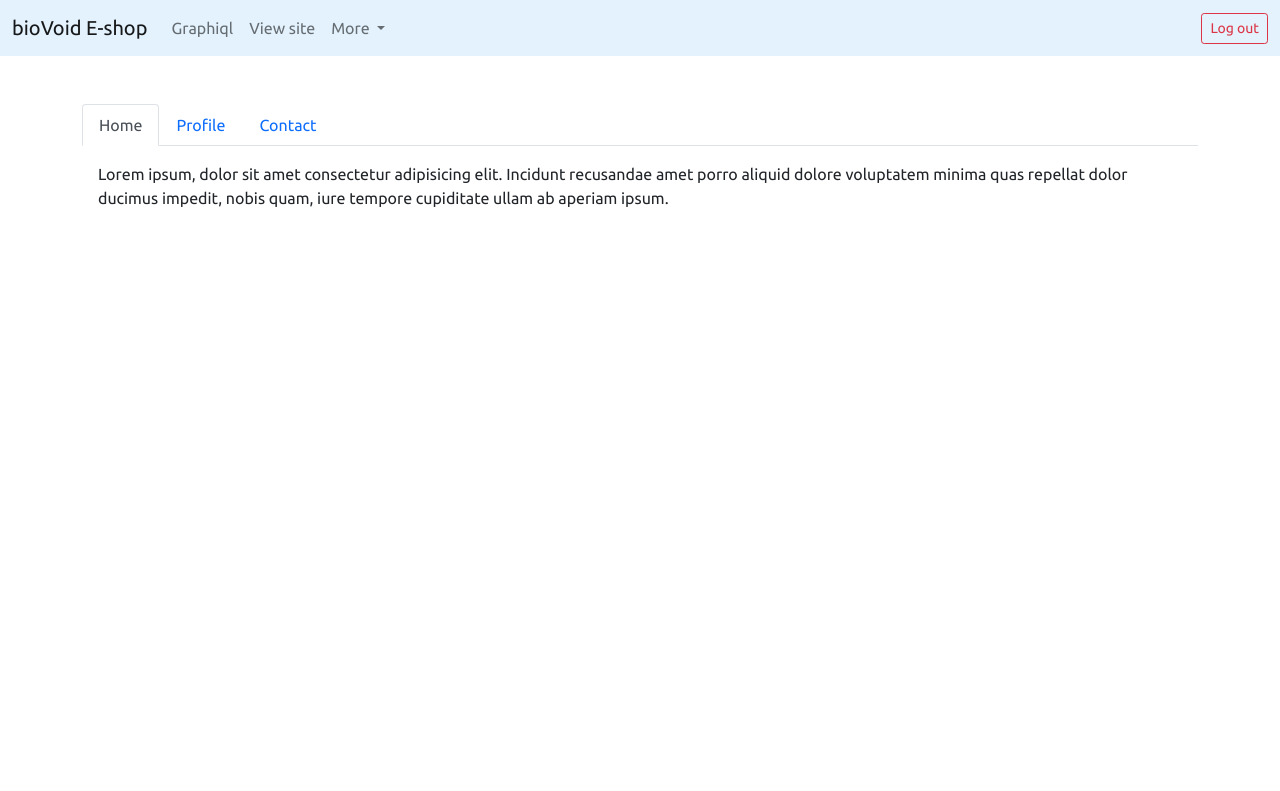
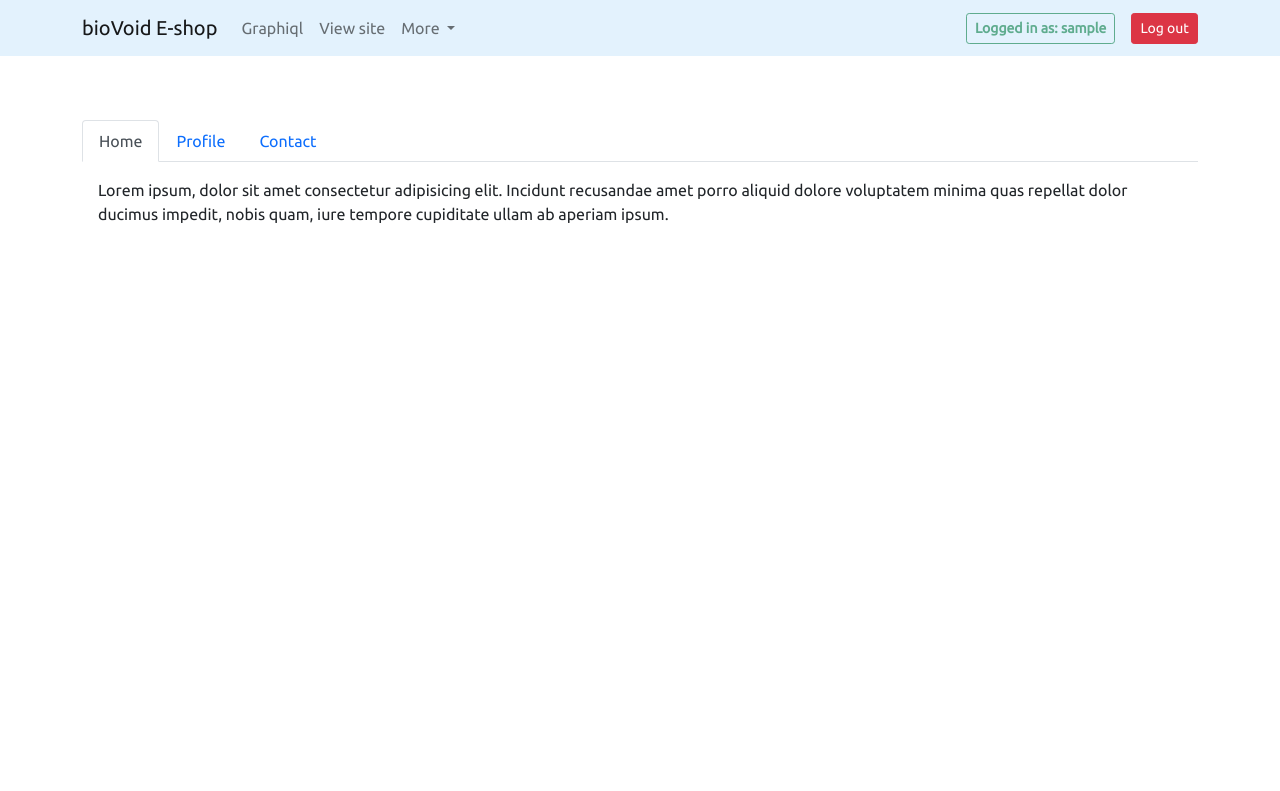
Before and after one commit to LoisaKitakaya/biovoid, a Python web app: template app/templates/admin/admin.html in a window 1280 px wide. Shown: the top 791 px of the page. Run offline with Jinja, Linux system fonts and the light colour scheme; the template is opened without the code that fills it: most values are stand-ins (such as "Sample title", 1, 10 or a date in 2020); some web fonts are replaced.

Commit message:
admin pages styling

```diff
--- a/app/templates/admin/admin.html
+++ b/app/templates/admin/admin.html
@@ -13,6 +13,7 @@
 <!-- content -->
 <div id="app" class="container-fluid">
   <div class="container py-5">
+    <div class="my-3 mx-auto">{% include 'notifications.html' %}</div>
     <ul class="nav nav-tabs" id="myTab" role="tablist">
       <li class="nav-item" role="presentation">
         <button
--- a/app/templates/navbar.html
+++ b/app/templates/navbar.html
@@ -1,8 +1,6 @@
 <nav class="navbar navbar-expand-lg navbar-light">
-  <div class="container-fluid">
-    <a class="navbar-brand" href="{{ url_for('core.home') }}"
-      >bioVoid E-shop</a
-    >
+  <div class="container">
+    <a class="navbar-brand" href="{{ url_for('core.home') }}">bioVoid E-shop</a>
     <button
       class="navbar-toggler"
       type="button"
@@ -63,9 +61,16 @@
         </li>
       </ul>
       <div class="d-flex">
-        <button class="btn btn-sm btn-outline-danger" type="submit">
+        <button disabled class="mx-3 btn btn-sm btn-outline-success">
+          <strong>Logged in as: {{ super_user.username }}</strong>
+        </button>
+        <a
+          href="{{ url_for('core.sign_out') }}"
+          class="btn btn-sm btn-danger"
+          type="submit"
+        >
           Log out
-        </button>
+        </a>
       </div>
     </div>
   </div>
```
Also changed, not shown: app/templates/admin/sign_in.html (+7 -0 lines).
